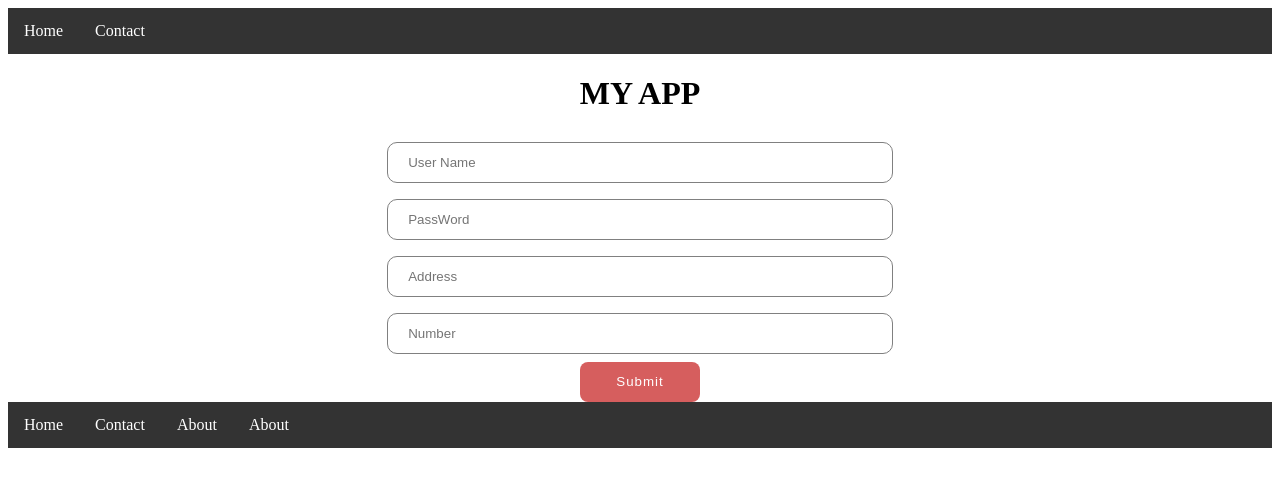
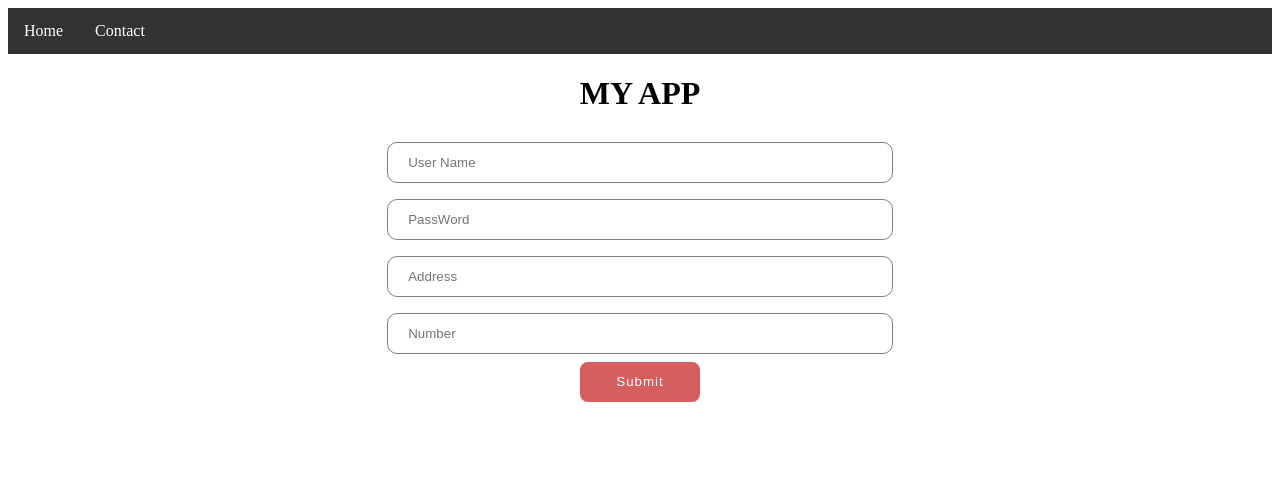
Before and after one commit to mrsamia/react_practicee, a React (Create React App) app: page / in a window 1280 px wide. Shown: the top 486 px of the page. Built offline with nearby package versions, Linux system fonts and the light colour scheme.

Commit message:
srm | app

```diff
--- a/src/container/App.js
+++ b/src/container/App.js
@@ -29,9 +29,7 @@ function App(){
             <div>
                  <Button btn="Submit"/>
             </div>
-            <div>
-            <Navbar type="nav2"/>
-            </div>
+
         </div>
 
     );
```
